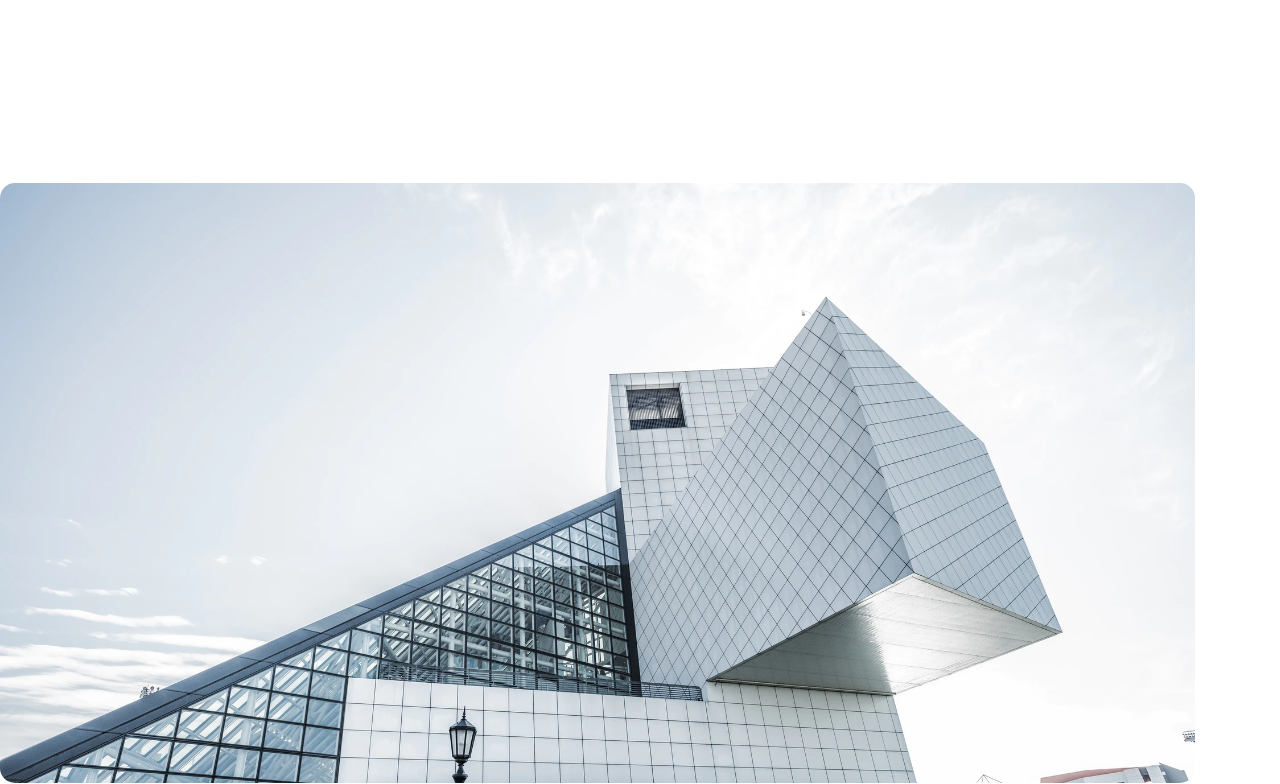
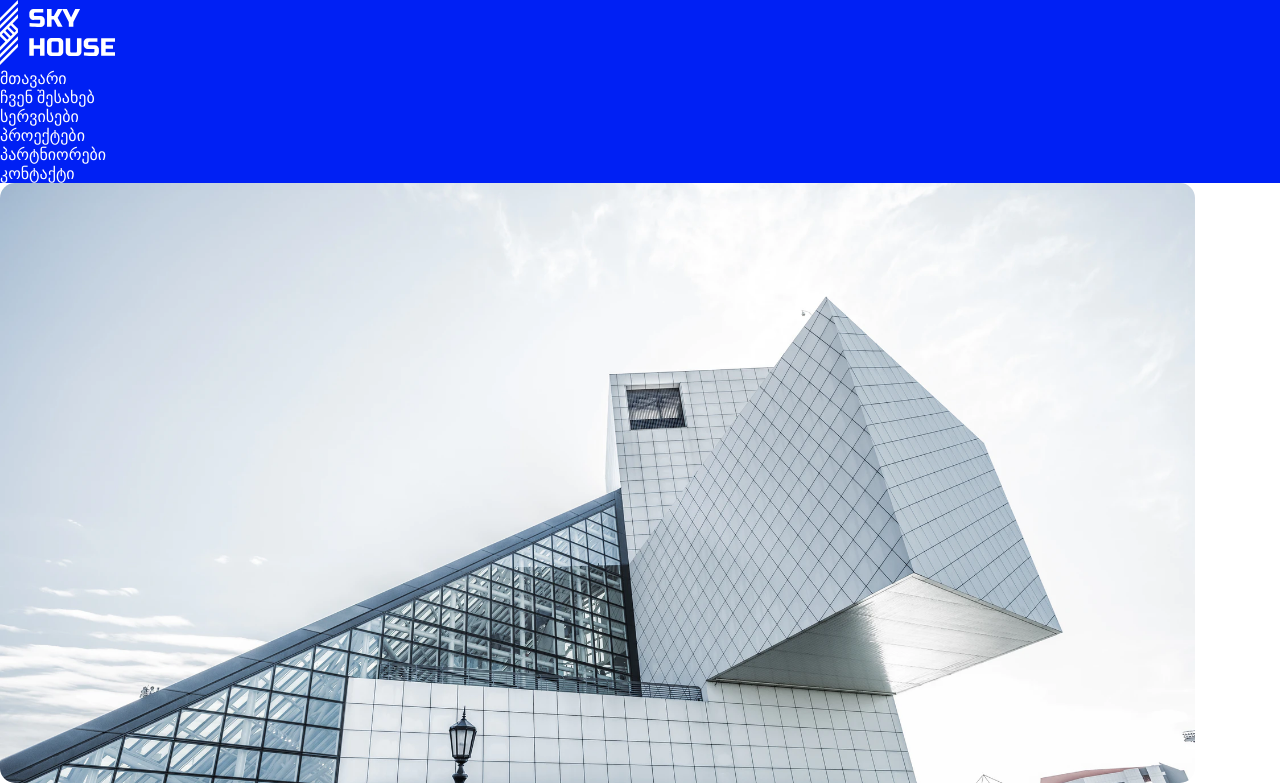
Before and after one commit to TamarKhutchua/Devoir-4, a plain HTML site: page index.html in a window 1280 px wide. Shown: the top 784 px of the page. Drawn offline with Linux system fonts and the light colour scheme.

Commit message:
Update style.css

```diff
--- a/assets/css/style.css
+++ b/assets/css/style.css
@@ -16,7 +16,7 @@ li{
 	color: #FFFFFF;
 }
 header{
-	color: #0020F4;
+	background-color: #0020F4;
 }
 h2{
 	border-top: 30 px;
```
